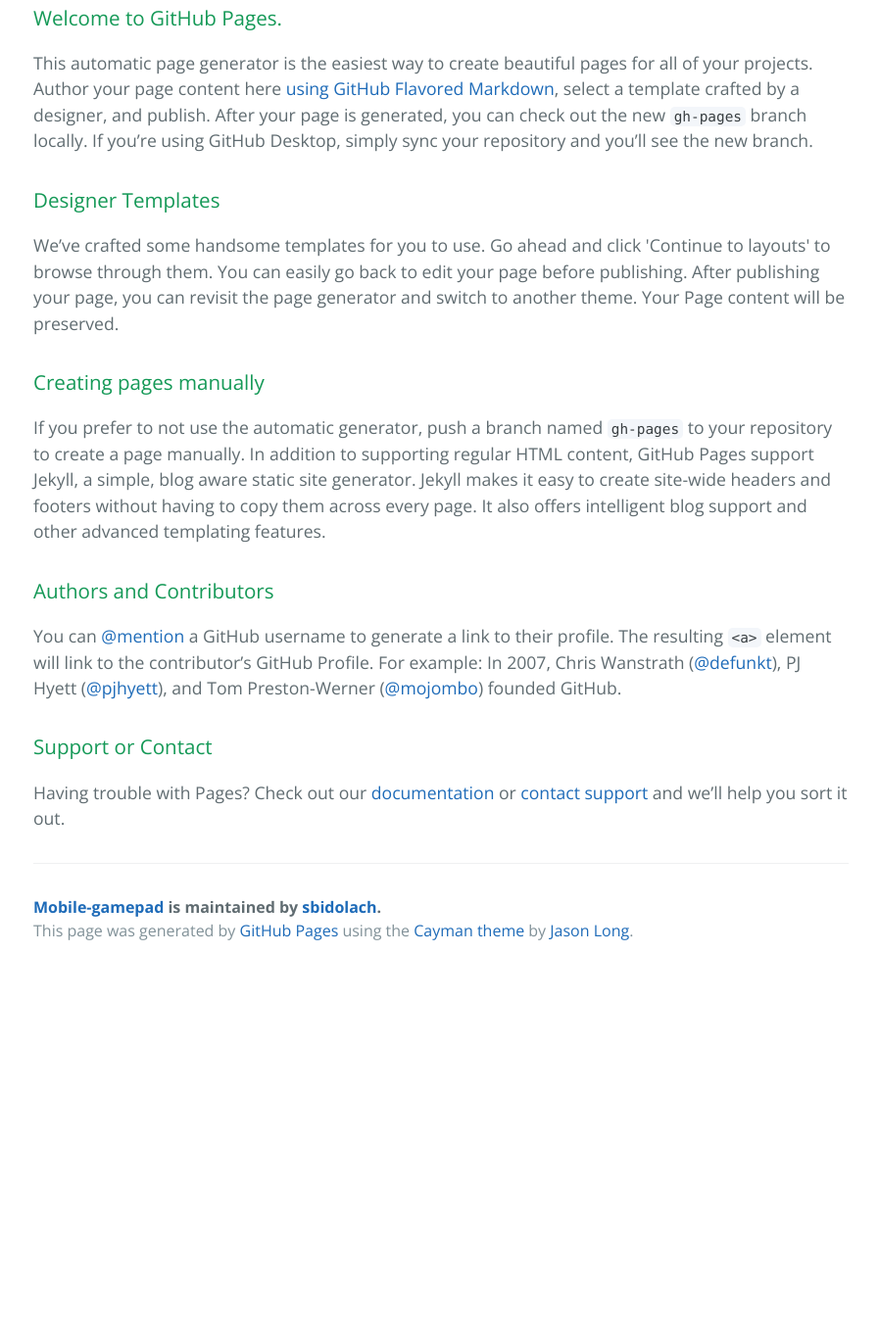
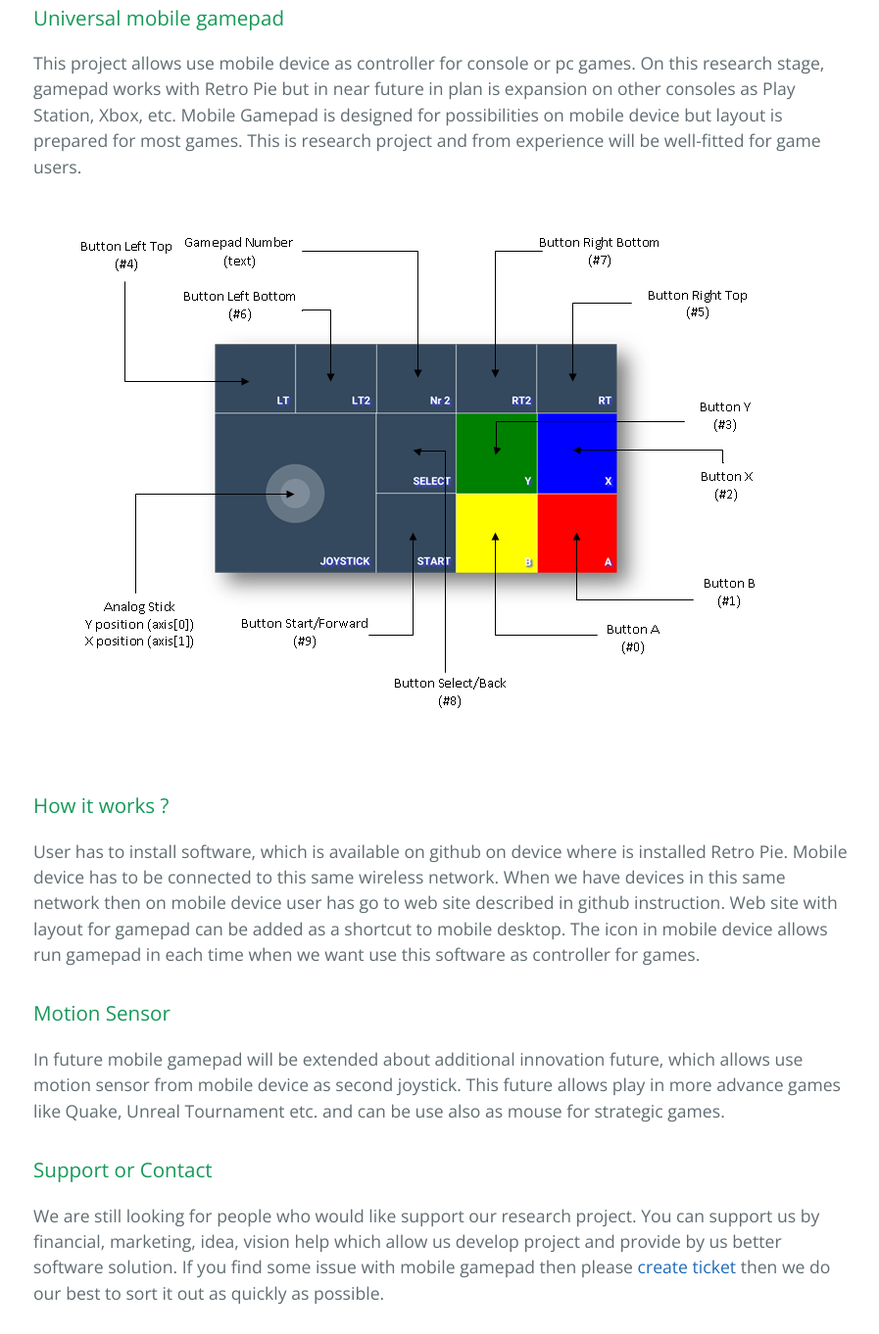
Before and after one commit to sbidolach/mobile-gamepad, a plain HTML site: page index.html in a window 1280 px wide. Shown: the part 412-1774 px from the top of the page at 98% size, without its empty margins (190-1087 px from the left). Before the commit the page ends 1406 px from the top, so only its background shows below. Drawn offline with nearby package versions, Linux system fonts and the light colour scheme.

Commit message:
Page description

```diff
--- a/index.html
+++ b/index.html
@@ -1,18 +1,21 @@
 <!DOCTYPE html>
 <html lang="en-us">
+
 <head>
     <meta charset="UTF-8">
-    <title>Mobile-gamepad by sbidolach</title>
+    <title>Universal Mobile Gamepad</title>
     <meta name="viewport" content="width=device-width, initial-scale=1">
     <link rel="stylesheet" type="text/css" href="stylesheets/normalize.css" media="screen">
     <link href='https://fonts.googleapis.com/css?family=Open+Sans:400,700' rel='stylesheet' type='text/css'>
     <link rel="stylesheet" type="text/css" href="stylesheets/stylesheet.css" media="screen">
     <link rel="stylesheet" type="text/css" href="stylesheets/github-light.css" media="screen">
 </head>
+
 <body>
+
     <section class="page-header">
         <h1 class="project-name">Mobile-gamepad</h1>
-      <h2 class="project-tagline">Mobile wifi gamepad for RetroPie</h2>
+        <h2 class="project-tagline">Mobile gamepad for RetroPie</h2>
         <a href="https://github.com/sbidolach/mobile-gamepad" class="btn">View on GitHub</a>
         <a href="https://github.com/sbidolach/mobile-gamepad/zipball/master" class="btn">Download .zip</a>
         <a href="https://github.com/sbidolach/mobile-gamepad/tarball/master" class="btn">Download .tar.gz</a>
@@ -20,38 +23,54 @@
 
     <section class="main-content">
         <h3>
-<a id="welcome-to-github-pages" class="anchor" href="#welcome-to-github-pages" aria-hidden="true"><span aria-hidden="true" class="octicon octicon-link"></span></a>Welcome to GitHub Pages.</h3>
-
-<p>This automatic page generator is the easiest way to create beautiful pages for all of your projects. Author your page content here <a href="https://guides.github.com/features/mastering-markdown/">using GitHub Flavored Markdown</a>, select a template crafted by a designer, and publish. After your page is generated, you can check out the new <code>gh-pages</code> branch locally. If you’re using GitHub Desktop, simply sync your repository and you’ll see the new branch.</p>
-
+            <a id="welcome-to-github-pages" class="anchor" href="#welcome-to-github-pages" aria-hidden="true"><span aria-hidden="true" class="octicon octicon-link"></span></a>
+            Universal mobile gamepad
+        </h3>
+        <p>
+            This project allows use mobile device as controller for console or pc games. On this research stage, gamepad works with Retro Pie but
+            in near future in plan is expansion on other consoles as Play Station, Xbox, etc. Mobile Gamepad is designed for possibilities on mobile
+            device but layout is prepared for most games. This is research project and from experience will be well-fitted for game users.
+        </p>
+        <p>
+            <img src="img/schema_mobilegamepad.png" />
+        </p>
         <h3>
-<a id="designer-templates" class="anchor" href="#designer-templates" aria-hidden="true"><span aria-hidden="true" class="octicon octicon-link"></span></a>Designer Templates</h3>
-
-<p>We’ve crafted some handsome templates for you to use. Go ahead and click 'Continue to layouts' to browse through them. You can easily go back to edit your page before publishing. After publishing your page, you can revisit the page generator and switch to another theme. Your Page content will be preserved.</p>
-
+            <a id="designer-templates" class="anchor" href="#designer-templates" aria-hidden="true"><span aria-hidden="true" class="octicon octicon-link"></span></a>
+            How it works ?
+        </h3>
+        <p>
+            User has to install software, which is available on github on device where is installed Retro Pie. Mobile device has to be connected
+            to this same wireless network. When we have devices in this same network then on mobile device user has go to web site described in
+            github instruction.  Web site with layout for gamepad can be added as a shortcut to mobile desktop. The icon in mobile device allows run
+            gamepad in each time when we want use this software as controller for games.
+        </p>
         <h3>
-<a id="creating-pages-manually" class="anchor" href="#creating-pages-manually" aria-hidden="true"><span aria-hidden="true" class="octicon octicon-link"></span></a>Creating pages manually</h3>
-
-<p>If you prefer to not use the automatic generator, push a branch named <code>gh-pages</code> to your repository to create a page manually. In addition to supporting regular HTML content, GitHub Pages support Jekyll, a simple, blog aware static site generator. Jekyll makes it easy to create site-wide headers and footers without having to copy them across every page. It also offers intelligent blog support and other advanced templating features.</p>
-
+            <a id="creating-pages-manually" class="anchor" href="#creating-pages-manually" aria-hidden="true"><span aria-hidden="true" class="octicon octicon-link"></span></a>
+            Motion Sensor
+        </h3>
+        <p>
+            In future mobile gamepad will be extended about additional innovation future, which allows use motion sensor from mobile device as second joystick.
+            This future allows play in more advance games like Quake, Unreal Tournament etc. and can be use also as mouse for strategic games.
+        </p>
         <h3>
-<a id="authors-and-contributors" class="anchor" href="#authors-and-contributors" aria-hidden="true"><span aria-hidden="true" class="octicon octicon-link"></span></a>Authors and Contributors</h3>
-
-<p>You can <a href="https://help.github.com/articles/basic-writing-and-formatting-syntax/#mentioning-users-and-teams" class="user-mention">@mention</a> a GitHub username to generate a link to their profile. The resulting <code>&lt;a&gt;</code> element will link to the contributor’s GitHub Profile. For example: In 2007, Chris Wanstrath (<a href="https://github.com/defunkt" class="user-mention">@defunkt</a>), PJ Hyett (<a href="https://github.com/pjhyett" class="user-mention">@pjhyett</a>), and Tom Preston-Werner (<a href="https://github.com/mojombo" class="user-mention">@mojombo</a>) founded GitHub.</p>
-
-<h3>
-<a id="support-or-contact" class="anchor" href="#support-or-contact" aria-hidden="true"><span aria-hidden="true" class="octicon octicon-link"></span></a>Support or Contact</h3>
-
-<p>Having trouble with Pages? Check out our <a href="https://help.github.com/pages">documentation</a> or <a href="https://github.com/contact">contact support</a> and we’ll help you sort it out.</p>
+            <a id="support-or-contact" class="anchor" href="#support-or-contact" aria-hidden="true"><span aria-hidden="true" class="octicon octicon-link"></span></a>
+            Support or Contact
+        </h3>
+        <p>
+            We are still looking for people who would like support our research project. You can support us by financial, marketing, idea, vision
+            help which allow us develop project and provide by us better software solution. If you find some issue with mobile gamepad then
+            please <a href=" https://github.com/sbidolach/mobile-gamepad/issues">create ticket</a> then we do our best to sort it out as quickly
+            as possible.
+        </p>
 
         <footer class="site-footer">
-        <span class="site-footer-owner"><a href="https://github.com/sbidolach/mobile-gamepad">Mobile-gamepad</a> is maintained by <a href="https://github.com/sbidolach">sbidolach</a>.</span>
-
-        <span class="site-footer-credits">This page was generated by <a href="https://pages.github.com">GitHub Pages</a> using the <a href="https://github.com/jasonlong/cayman-theme">Cayman theme</a> by <a href="https://twitter.com/jasonlong">Jason Long</a>.</span>
+            <span class="site-footer-owner">
+                <a href="https://github.com/sbidolach/mobile-gamepad">Mobile-gamepad</a> is maintained by <a href="https://github.com/sbidolach">sbidolach</a>.
+            </span>
         </footer>
 
     </section>
 
+</body>
 
-  </body>
 </html>
```
Also changed, not shown: img/schema_mobilegamepad.png (added). Lines whose indentation alone changed are shown as unchanged.
